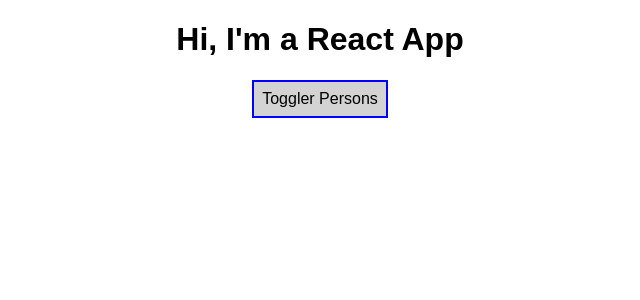
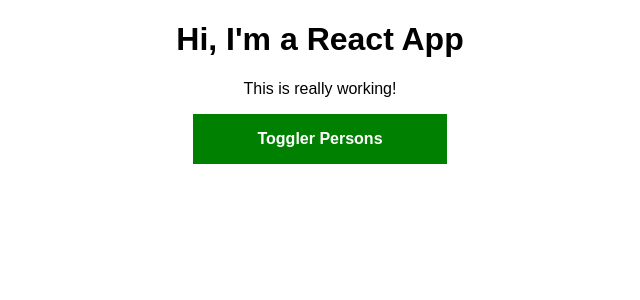
Before and after one commit to rafaelperozin/react-studying, a React (Create React App) app: page / in a window 1280 px wide. Shown: the top 300 px of the page, without its empty margins (320-960 px from the left). Built offline with nearby package versions, Linux system fonts and the light colour scheme.

Commit message:
Dinamically change style and import Radium

```diff
--- a/package.json
+++ b/package.json
@@ -3,6 +3,7 @@
   "version": "0.1.0",
   "private": true,
   "dependencies": {
+    "radium": "^0.25.2",
     "react": "^16.8.6",
     "react-dom": "^16.8.6",
     "react-scripts": "3.0.1"
--- a/src/App.css
+++ b/src/App.css
@@ -1,3 +1,11 @@
 .App {
   text-align: center;
 }
+
+.red {
+  color: red;
+}
+
+.bold {
+  font-weight: bold;
+}
--- a/src/App.js
+++ b/src/App.js
@@ -1,5 +1,6 @@
 import React, { Component } from 'react';
 import './App.css';
+import Radium, { StyleRoot } from 'radium';
 import Person from './Person/Person';
 
 class App extends Component {
@@ -53,11 +54,17 @@
     // **** here is no jsx is normal javascript ***
 
     const style = {
-      backgroundColor: 'lightgrey',
+      backgroundColor: 'green',
       font: 'inherit',
-      border: '2px solid blue',
-      padding: '8px',
-      cursor: 'pointer'
+      border: 'none',
+      padding: '1rem 4rem',
+      cursor: 'pointer',
+      color: 'white',
+      fontWeight: 'bold',
+      ':hover': {
+        backgroundColor: 'lightgreen',
+        color: 'black'
+      }
     };
 
     let persons = null;
@@ -76,19 +83,37 @@
           })}
         </div>
       );
+      style.backgroundColor = 'red';
+      style[':hover'] = {
+        backgroundColor: 'salmon',
+        color: 'black'
+      }
     }
 
+    // add and assign classes dinamically
+    let classes = [];
+    if (this.state.persons.length <= 2) {
+      classes.push('red');
+    }
+    if (this.state.persons.length <= 1) {
+      classes.push('bold');
+    }
+
+
     return (
+      <StyleRoot>
         <div className="App">
           <h1>Hi, I'm a React App</h1>
+          <p className={classes.join(' ')}>This is really working!</p>
           <button
             style={style}
             onClick={this.togglePersonsHandler}>Toggler Persons</button>
           {persons}
         </div>
+      </StyleRoot>
     );
   };
   // return React.createElement('div', {className: 'App'}, React.createElement('h1', null, 'Hi, I\'m a React App!!!'));
 };
 
-export default App;
+export default Radium(App);
--- a/src/Person/Person.js
+++ b/src/Person/Person.js
@@ -1,9 +1,15 @@
 import React from 'react';
+import Radium from 'radium';
 import './Person.css';
 
 const person = (props) => {
+    const style = {
+        '@media (min-width: 500px)': {
+            width: '450px'
+        }
+    }
     return (
-        <div className="Person">
+        <div className="Person" style={style}>
             <p onClick={props.click}>I'm {props.name} and I am {props.age} yeas old!</p>
             <p>{props.children}</p>
             <input type="text" onChange={props.changed} value={props.name} />
@@ -11,4 +17,4 @@
     )
 };
 
-export default person;
+export default Radium(person);
```
Also changed, not shown: 1 other file (tests, documents, lock files or other folders). Lines whose indentation alone changed are shown as unchanged.
